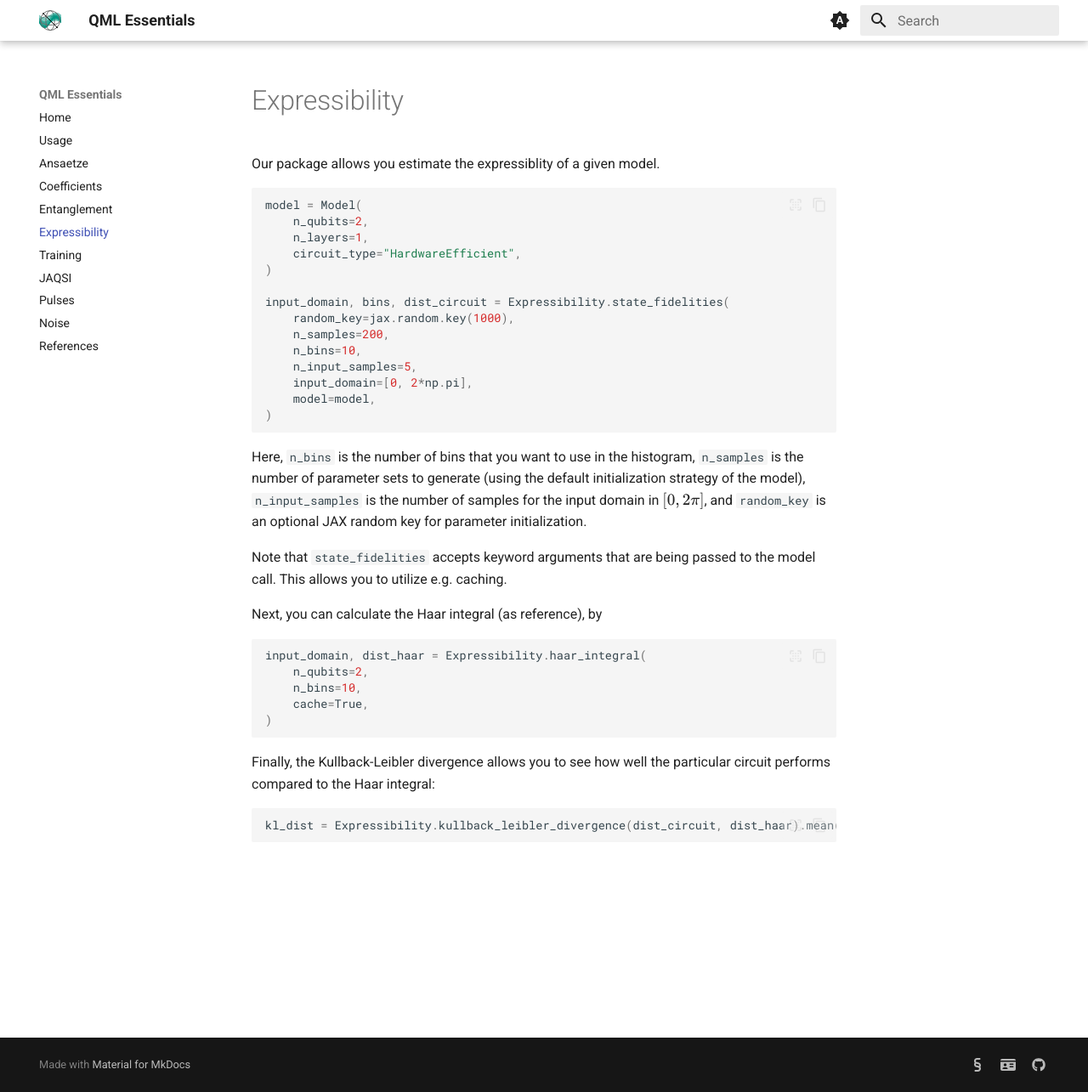
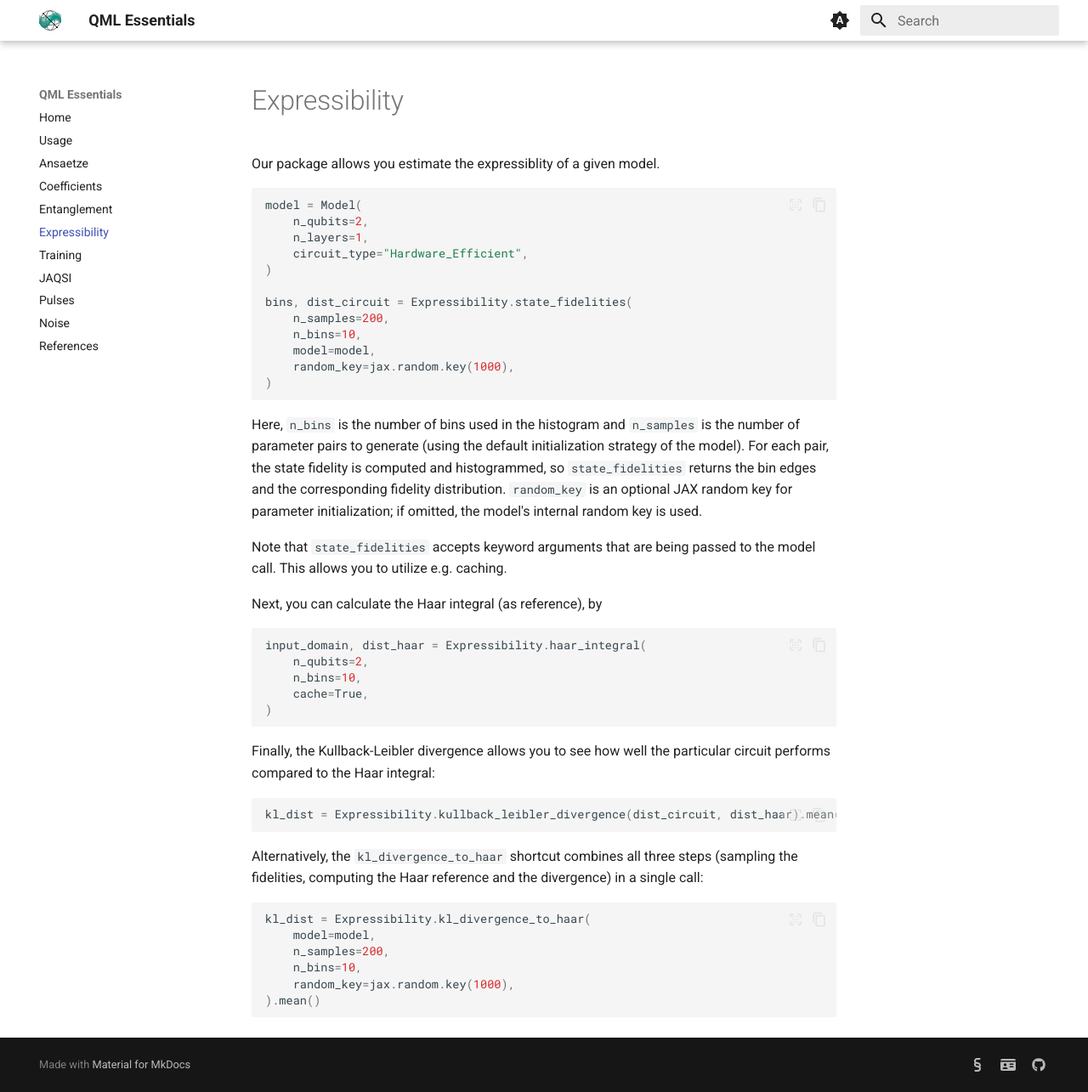
Before and after one commit to cirKITers/qml-essentials, an MkDocs documentation site: the page built from docs/expressibility.md, in a window 1280 px wide and 1285 px high. Shown: the whole window at 85% size. Built offline with MkDocs 1.6.1 and Material for MkDocs 9.7.7, drawn with Linux system fonts in a browser that asks for light colours.

Commit message:
minor code fixes and update to shortcut method
Signed-off-by: Melvin Strobl <lc3267@kit.edu>

````diff
--- a/docs/expressibility.md
+++ b/docs/expressibility.md
@@ -5,20 +5,20 @@ Our package allows you estimate the expressiblity of a given model.
 model = Model(
     n_qubits=2,
     n_layers=1,
-    circuit_type="HardwareEfficient",
+    circuit_type="Hardware_Efficient",
 )
 
-input_domain, bins, dist_circuit = Expressibility.state_fidelities(
-    random_key=jax.random.key(1000),
+bins, dist_circuit = Expressibility.state_fidelities(
     n_samples=200,
     n_bins=10,
-    n_input_samples=5,
-    input_domain=[0, 2*np.pi],
     model=model,
+    random_key=jax.random.key(1000),
 )
 ```
 
-Here, `n_bins` is the number of bins that you want to use in the histogram, `n_samples` is the number of parameter sets to generate (using the default initialization strategy of the model), `n_input_samples` is the number of samples for the input domain in $[0, 2\pi]$, and `random_key` is an optional JAX random key for parameter initialization.
+Here, `n_bins` is the number of bins used in the histogram and `n_samples` is the number of parameter pairs to generate (using the default initialization strategy of the model).
+For each pair, the state fidelity is computed and histogrammed, so `state_fidelities` returns the bin edges and the corresponding fidelity distribution.
+`random_key` is an optional JAX random key for parameter initialization; if omitted, the model's internal random key is used.
 
 Note that `state_fidelities` accepts keyword arguments that are being passed to the model call.
 This allows you to utilize e.g. caching.
@@ -36,3 +36,13 @@ Finally, the Kullback-Leibler divergence allows you to see how well the particul
 ```python
 kl_dist = Expressibility.kullback_leibler_divergence(dist_circuit, dist_haar).mean()
 ```
+
+Alternatively, the `kl_divergence_to_haar` shortcut combines all three steps (sampling the fidelities, computing the Haar reference and the divergence) in a single call:
+```python
+kl_dist = Expressibility.kl_divergence_to_haar(
+    model=model,
+    n_samples=200,
+    n_bins=10,
+    random_key=jax.random.key(1000),
+).mean()
+```
````
